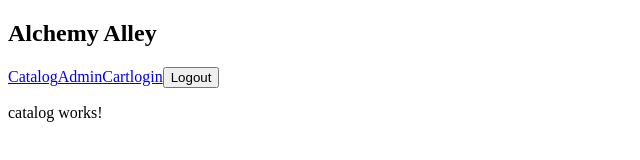
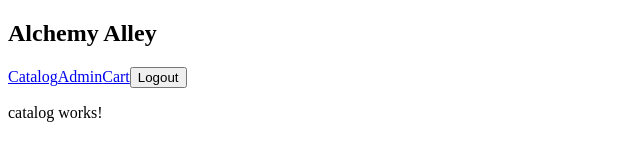
Before and after one commit to Anti5893/Swen261-Project-Alchemy-Alley, an Angular app in the folder estore-ui/: page / in a window 1280 px wide. Both pictures are taken after a click on the button "Login". Shown: the top 160 px of the page, without its empty margins (0-640 px from the left). Built offline with nearby package versions, Linux system fonts and the light colour scheme.

Commit message:
logging in and out changes the nav properly

```diff
--- a/estore-ui/src/app/app.component.html
+++ b/estore-ui/src/app/app.component.html
@@ -1,9 +1,17 @@
-<nav>
+
+<nav *ngIf="isLoggedIn() == true; else notLoggedIn" >
   <h1>Alchemy Alley</h1>
   <a routerLink="/catalog">Catalog</a>
   <a routerLink="/admin">Admin</a>
   <a routerLink="/cart">Cart</a>
-  <a routerLink="/login">login</a>
   <button (click)="logOut()">Logout</button>
+
 </nav>
+
+<ng-template #notLoggedIn>
+  <nav>
+    <h1>Alchemy Alley</h1>
+    <a routerLink="/login">login</a>
+  </nav>
+</ng-template>
 <router-outlet></router-outlet>
--- a/estore-ui/src/app/app.component.ts
+++ b/estore-ui/src/app/app.component.ts
@@ -14,4 +14,7 @@ export class AppComponent {
   logOut(){
     this.credentialsService.removeCurrentUser()
   }
+  isLoggedIn(){
+    return this.credentialsService.isLoggedIn()
+  }
 }
--- a/estore-ui/src/app/credentials.service.ts
+++ b/estore-ui/src/app/credentials.service.ts
@@ -17,4 +17,8 @@ export class CredentialsService {
     localStorage.removeItem('currentUsername');
     localStorage.removeItem('currentPassword');
   }
+
+  isLoggedIn() : boolean{
+    return (localStorage.getItem('currentUsername') != null && localStorage.getItem('currentPassword') != null);
+  }
 }
```
